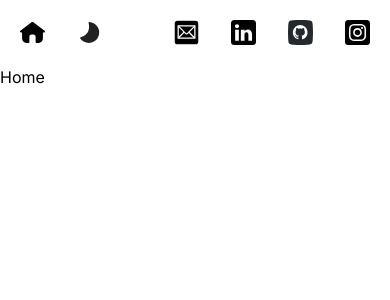
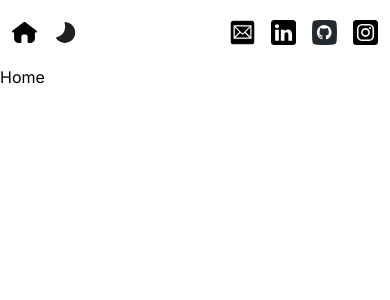
Before and after one commit to sajidCode-gh/my-blog, a Next.js app: page / in a window 390 px wide. Shown: the top 300 px of the page. Built offline with nearby package versions, Linux system fonts and the light colour scheme.

Commit message:
adjusted gap for mobile screens

```diff
--- a/src/app/components/Header.tsx
+++ b/src/app/components/Header.tsx
@@ -5,8 +5,8 @@ import Link from "next/link";
 
 function Header() {
     return (
-        <header className="container mx-auto flex justify-between p-5">
-            <nav className="flex gap-8 items-center">
+        <header className="container mx-auto flex justify-between py-5 px-3">
+            <nav className="flex gap-4 sm:gap-8 items-center">
                 <Link href="/">
                     <Image
                         src="/icons/home.svg"
@@ -24,7 +24,7 @@ function Header() {
                     />
                 </button>
             </nav>
-            <ul className="flex gap-8 ">
+            <ul className="flex gap-4 sm:gap-8 ">
                 <li>
                     <Link
                         href="mailto:muhammadsajidkhan616@gmail.com"
```
